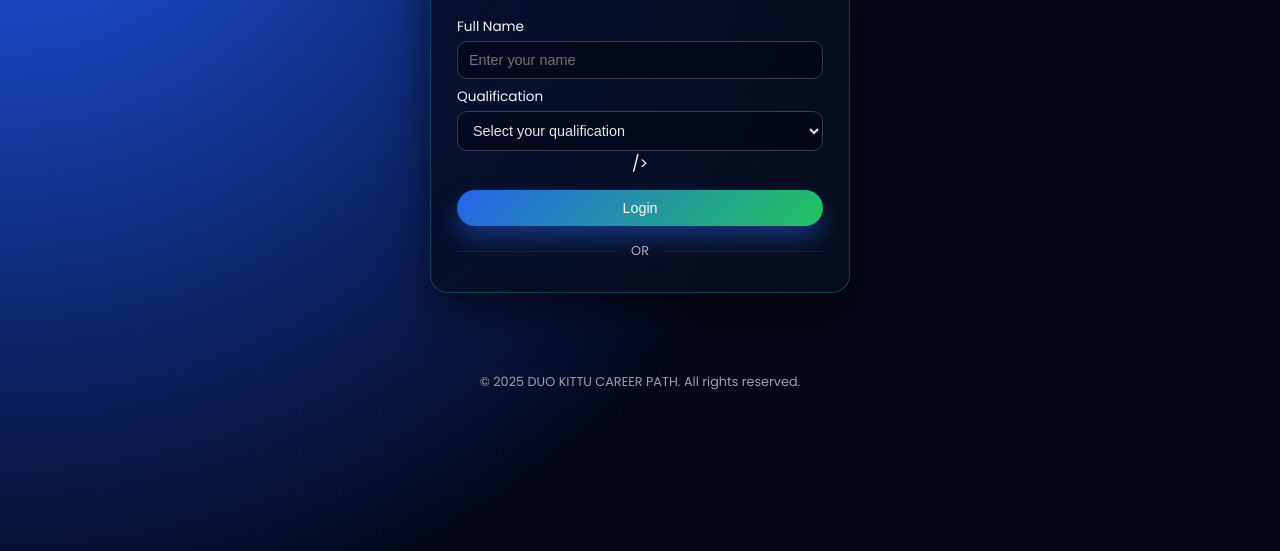
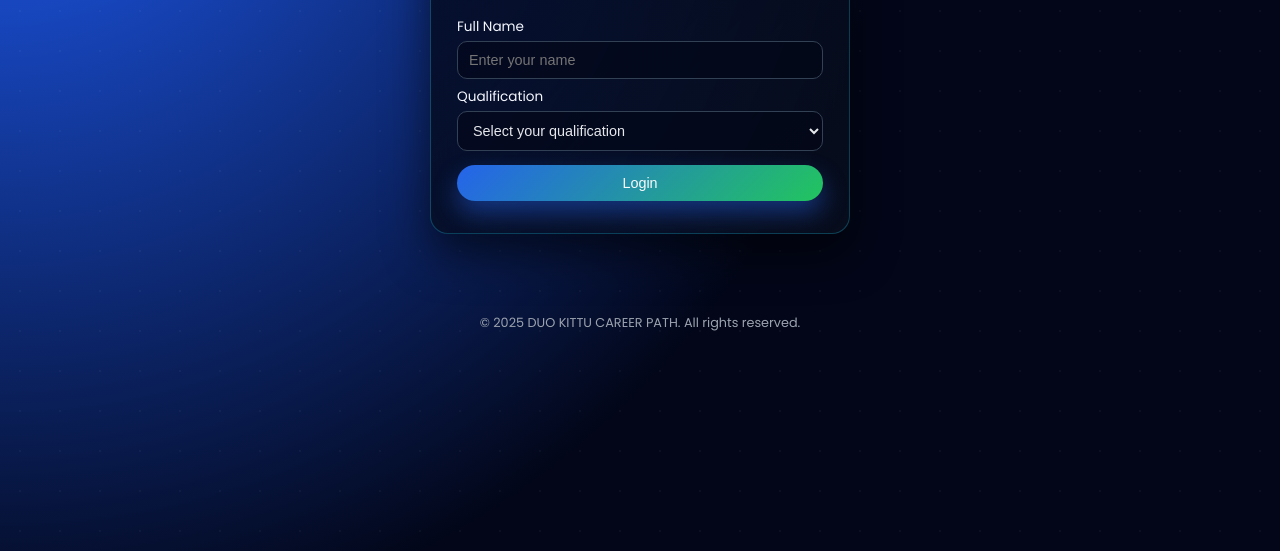
Before and after one commit to duokittu1-eng/DUO-KITTU1, a plain HTML site: page index.html in a window 1280 px wide. Shown: the part 249-800 px from the top of the page. Drawn offline with Linux system fonts and the light colour scheme.

Commit message:
Update index.html

```diff
--- a/index.html
+++ b/index.html
@@ -48,13 +48,9 @@
           <option value="bachelor">Bachelor Degree</option>
         </select>
 
-        />
 
         <button type="submit" class="btn primary-btn">Login</button>
 
-        <div class="or-line">
-          <span>OR</span>
-        </div>
 
 
       </form>
```
